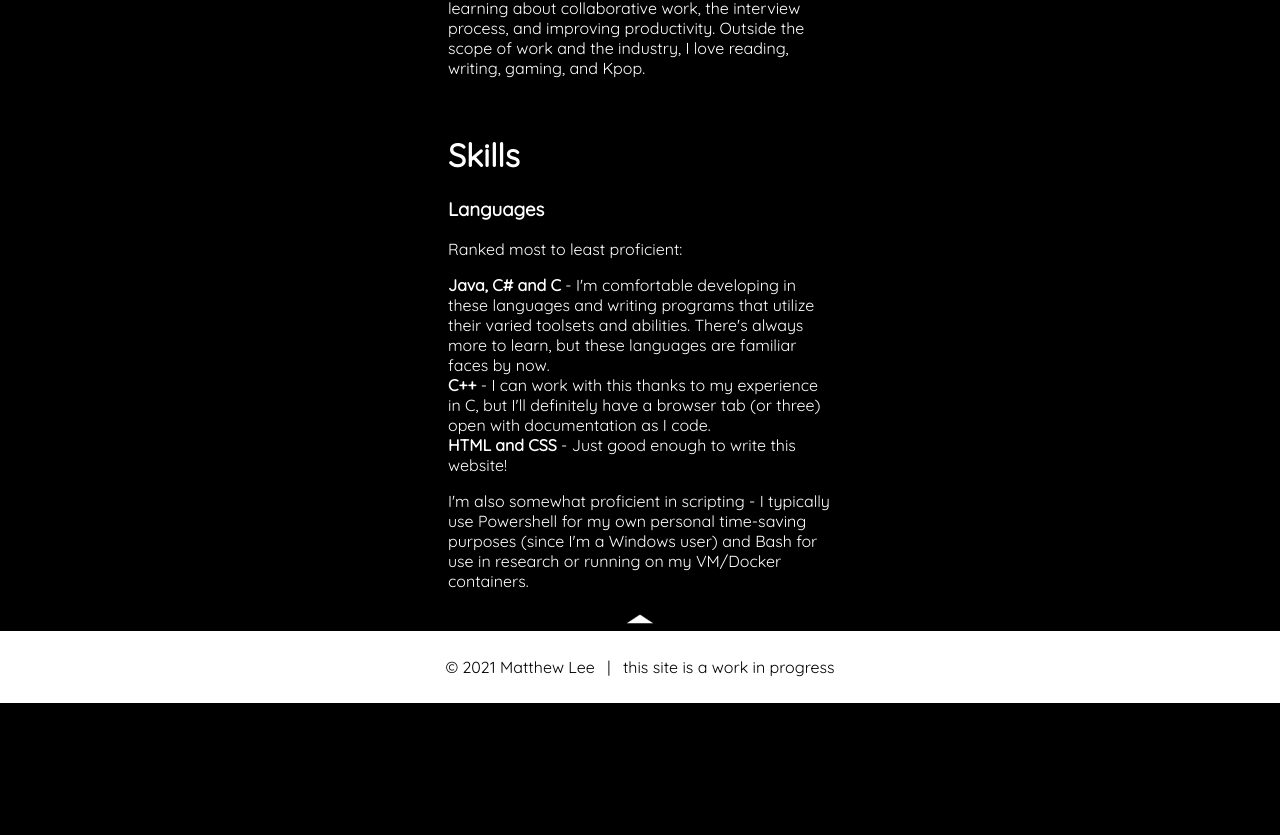
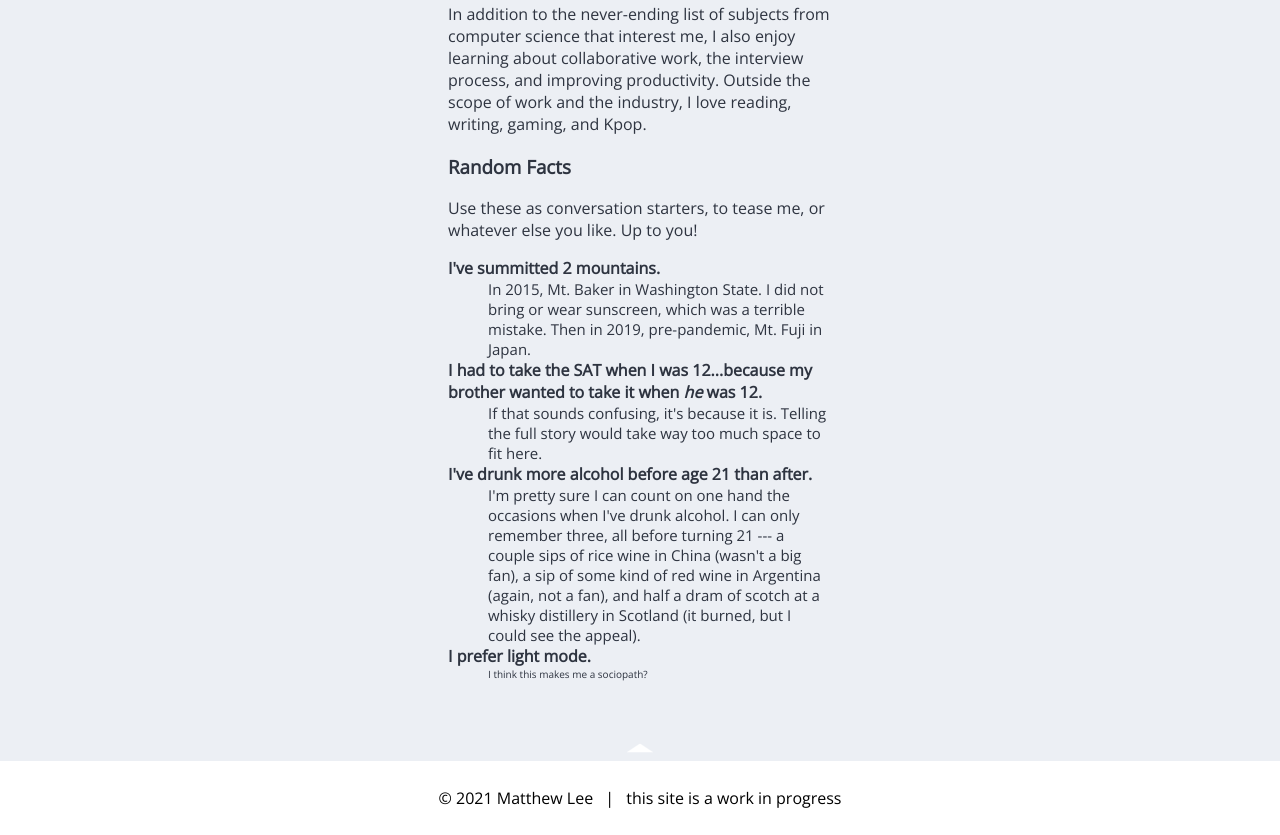
Before and after one commit to fmmmlee/fmmmlee.github.io, a plain HTML site: page index.html in a window 1280 px wide. Shown: the part 1161-1996 px from the top of the page. Before the commit the page ends 1864 px from the top, so only its background shows below. Drawn offline with nearby package versions, Linux system fonts and the light colour scheme; a web font is replaced by a local one.

Commit message:
removed skills, added fun facts, style changes

```diff
--- a/index.html
+++ b/index.html
@@ -7,7 +7,7 @@
         <meta name="keywords" content="fmmmlee, Matthew Lee">
         <meta name="author" content="Matthew Lee">
         <meta name="viewport" content="width=device-width, initial-scale=1.0">
-        <link href="https://fonts.googleapis.com/css?family=Cinzel|Rajdhani|Crimson+Text|Darker+Grotesque|Questrial|DM+Serif+Display|Montserrat|Quattrocento+Sans|Quicksand&display=swap" rel="stylesheet">
+        <link href="https://fonts.googleapis.com/css?family=Open+Sans:wght@300|Cinzel|Rajdhani|Crimson+Text|Darker+Grotesque|Questrial|DM+Serif+Display|Montserrat|Quattrocento+Sans|Quicksand&display=swap" rel="stylesheet">
         <link rel="stylesheet" href = "style.css">
         <link rel="icon" type="image/png" href="assets/favicon/favicon-32x32.png" sizes="32x32" />
         <title>fmmmlee</title>
@@ -15,7 +15,7 @@
 
     <header id="top">
             <div class="header_title">matthew lee</div>
-            <div class="header_subtitle">developer, student</div>
+            <div class="header_subtitle">developer, grad student, always learning</div>
             <div class="header_socials"><a href="https://www.linkedin.com/in/fmmmlee">LinkedIn</a>  |  <a href="https://www.github.com/fmmmlee">GitHub</a>  |  <a href="https://docs.google.com/document/d/1cNXdPIW-FIsZaD0XSD6ABnUFFSaZ248bDQwYZs-xA0g/edit?usp=sharing" target="_blank">Resume</a>  |  <a href="projects.html">Projects</a>  |  <a href="mailto:fmmmlee@gmail.com">Contact</a></div>
 
 
@@ -32,21 +32,49 @@
             <p>Hi, I'm Matthew! I'm a graduate student at Western Washington University. I really enjoy developing things both for school and in my free time, as I'm driven by the reward of a functioning build or completed project as well as the satisfaction of learning new things. I find myself constantly jotting down notes about interesting project opportunities, ranging from those that would efficiently perform a task for me to others that might help me explore a concept that I want to understand further. </p>
             <p>In addition to the never-ending list of subjects from computer science that interest me, I also enjoy learning about collaborative work, the interview process, and improving productivity. Outside the scope of work and the industry, I love reading, writing, gaming, and Kpop.
             </p>
+            <h3>Random Facts</h3>
+            <p>Use these as conversation starters, to tease me, or whatever else you like. Up to you!
+            </p>
+            <dl>
+
+                <dt><b>I've summitted 2 mountains.</b></dt>
+                <dd class="desc_text">
+                    In 2015, Mt. Baker in Washington State. I did not bring or wear sunscreen, which was a terrible mistake. <!--If you ever climb a snow-capped mountain, wear sunscreen (on your face/neck) like you're about to spend the day sunbathing on the Mexican Riviera. You will need it.-->
+                    Then in 2019, pre-pandemic, Mt. Fuji in Japan.
+                </dd>
+                <dt><b>I had to take the SAT when I was 12...because my brother wanted to take it when <i>he</i> was 12.</b></dt>
+                <dd class="desc_text">
+                    If that sounds confusing, it's because it is. Telling the full story would take way too much space to fit here.
+                </dd>
+                <dt><b>I've drunk more alcohol before age 21 than after.</b></dt>
+                <dd class="desc_text">
+                    I'm pretty sure I can count on one hand the occasions when I've drunk alcohol. I can only remember three, all before turning 21 --- a couple sips of rice wine in China (wasn't a big fan), a sip of some kind of red wine in Argentina (again, not a fan), and half a dram of scotch at a whisky distillery in Scotland (it burned, but I could see the appeal).
+                </dd>
+                <dt><b>I prefer light mode.</b></dt>
+                <dd class="small_text">I think this makes me a sociopath?</dd>
+                <!--
+                    Ok, so here's the full story of the SAT one. I left it out because after writing it, it both didn't fit the page formatting and also sounded like a huge humblebrag.
+                    I chose to leave it as a comment since I thought I might tell the story in a blog post or something later and didn't want to rewrite it.
+                    Plus, if you're reading the page source of my personal website, though, I figure you won't mind the humblebrag as much, so I can add some context.
+
+
+                    <dt>I had to take the SAT when I was 12...because my brother wanted to take it when <i>he</i> was 12.</dt>
+                <dd>My brother was very competitive and a high achiever. I'm not sure how he found out about it, but there was a program at Johns Hopkins University called the Study of Exceptional Talent, and he set his sights on getting in. The criteria was achieving a certain score on the SAT (700 in either Math or Critical Reading), so he wanted to take it and send in his scores. Apparently it took much cajoling on his part, but our parents relented and he took the test and got in.
+
+                By the time I was the same age 2 years later, it was pretty much expected that I would take the SAT for the same reason. I did, and I got into the SET, but I've always thought it was funny that my brother had to convince my parents to <i>let</i> him take the test, but I would've had to convince them to let me <i>not</i> take it had I not wanted to.
+
+                Also, as of this writing (Sept. 2021), the college board recently stopped allowing test takers under 13, I believe, so the SET is for the time being not accepting applicants 12 or under.
+            </dd>
+                Additional context - I definitely wouldn't include the below in the fun fact.
+                If you're curious, my score at 12 was 750 in critical reading, low to mid 600s in Math, and around 580 in writing because my essay was...bad. Literally the lowest awardable score, if I recall correctly.
+                Funnily enough, when I took it again after the rework in 2016, because I wanted to apply to college, I got 740 in critical reading. Lower than my 12-year-old self. Ouch.
+                I chalked that up (and still do) to my altered entertainment diet, mostly the internet at age 16/17 instead of practically purely books at 12, few of which were written at appropriate grade level.
+
+                I comported myself rather better in Math, scoring a 790, and there is no writing or essay section on the new SAT. Got a good score on the GRE essay, though! (5.0, or 93rd percentile)
+
+                -->
+            </dl>
             <br/>
-            <h1>Skills</h1>
-            <h3>Languages</h3>
-            Ranked most to least proficient:
-            <br/>
-            <p>
-                <b>Java, C# and C</b> - I'm comfortable developing in these languages and writing programs that utilize their varied toolsets and abilities. There's always more to learn, but these languages are familiar faces by now.
-                <br/>
-                <b>C++</b> - I can work with this thanks to my experience in C, but I'll definitely have a browser tab (or three) open with documentation as I code.
-                <br/>
-                <b>HTML and CSS</b> - Just good enough to write this website!
-            </p>
-
-            I'm also somewhat proficient in scripting - I typically use Powershell for my own personal time-saving purposes (since I'm a Windows user) and Bash for use in research or running on my VM/Docker containers.
-
         </div>
         <div class="up_arrow">
             <a href="#top" style="color: white; text-align: center; margin: auto"><img src="assets/scrollup_white_opaque.svg" alt="Back to Top" style="width: 2vw; height: 2vh;"></a>
--- a/style.css
+++ b/style.css
@@ -34,10 +34,19 @@ footer {
 
 
 body {
-    color: white;
+    font-family: 'Open Sans', sans-serif;
+    color: #2e3440;
     margin: 0;
-    background-color: black;
+    background-color: #eceff4;
     text-align: left;
+}
+
+.small_text {
+    font-size: 10px;
+}
+
+.desc_text {
+    font-size: 15px;
 }
 
 .center_column {
```
